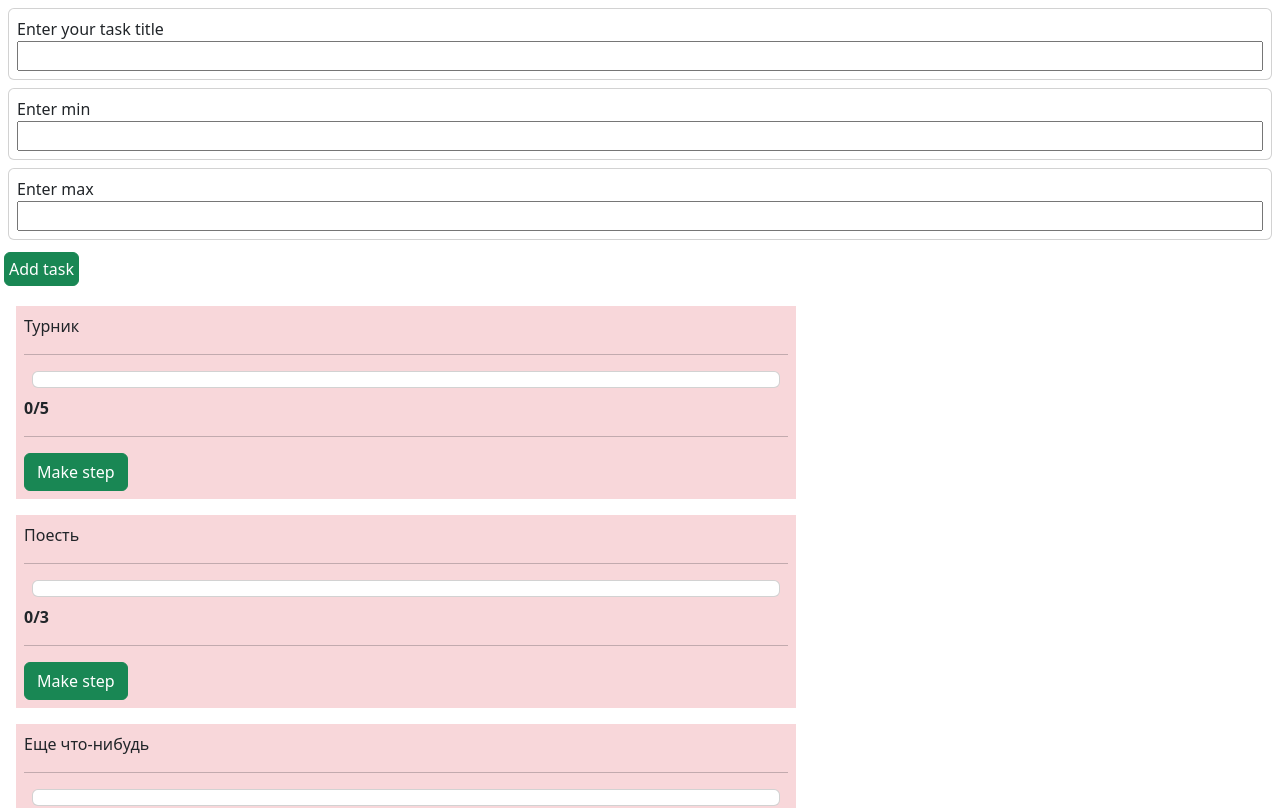
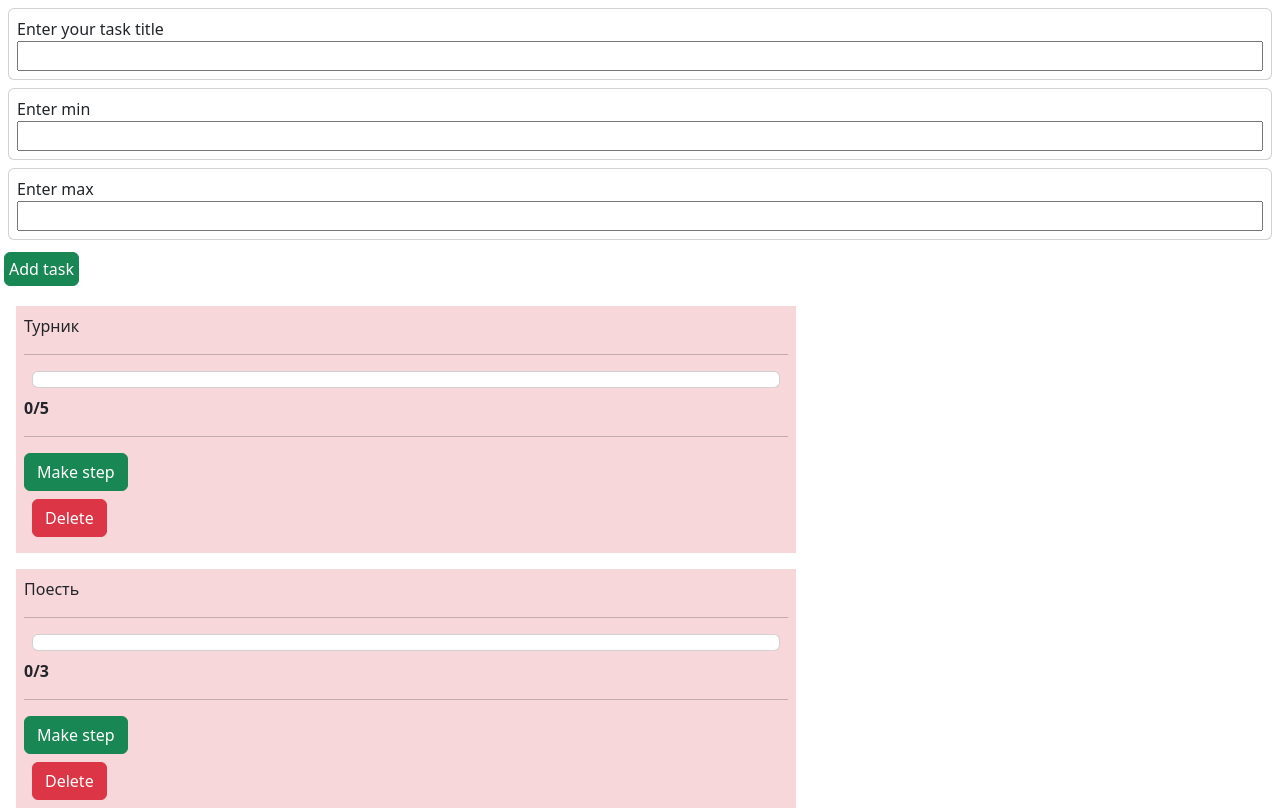
Before and after one commit to Alexey197/React_2023_HT1, a React (Vite) app: page / in a window 1280 px wide. Shown: the top 808 px of the page. Built offline with nearby package versions, Linux system fonts and the light colour scheme.

Commit message:
complete 2 part ht1

```diff
--- a/src/App.jsx
+++ b/src/App.jsx
@@ -30,6 +30,10 @@ function App() {
    }))
   }
 
+  function deleteItem(id) {
+    setItems(items.filter(item => item.id !== id))
+  }
+
   const itemsElems = items.map(item => <Todo
     key={item.id}
     title={item.title}
@@ -37,6 +41,7 @@ function App() {
     max={item.max}
     changed={(newValue) => setItemValue(newValue, item.id)}
     showed={item.min !== item.max}
+    deleted={() => deleteItem(item.id)}
   />)
 
   return <>
--- a/src/components/Todo.jsx
+++ b/src/components/Todo.jsx
@@ -1,5 +1,6 @@
 import PropTypes from 'prop-types';
 import {useState} from 'react'
+// import React from 'react'
 
 Todo.propTypes = {
   title: PropTypes.string.isRequired,
@@ -7,9 +8,10 @@ Todo.propTypes = {
   max: PropTypes.number.isRequired,
   changed: PropTypes.func.isRequired,
   showed: PropTypes.bool.isRequired,
+  deleted: PropTypes.func.isRequired
 }
 
-export function Todo({ showed, title, min, max, changed }) {
+export function Todo({ showed, title, min, max, changed, deleted }) {
   const [level, setLevel] = useState({
     height: '15px',
     width: '0%',
@@ -31,9 +33,6 @@ export function Todo({ showed, title, min, max, changed }) {
       setLevel({...level, width: `${(min + 1) / max * 100}%`})
     } else console.log('max')
   }
-
-  console.log(level.width)
-
 
   const itemStyle = {
     width: '780px'
@@ -61,6 +60,7 @@ export function Todo({ showed, title, min, max, changed }) {
           <button className={buttonClasses.join(' ')} onClick={increase}>Make step</button>
           <strong className={strongClasses.join(' ')}>All done!</strong>
         </div>
+        <button className="btn btn-danger m-2" onClick={deleted}>Delete</button>
       </div>
     </>
   )
```
